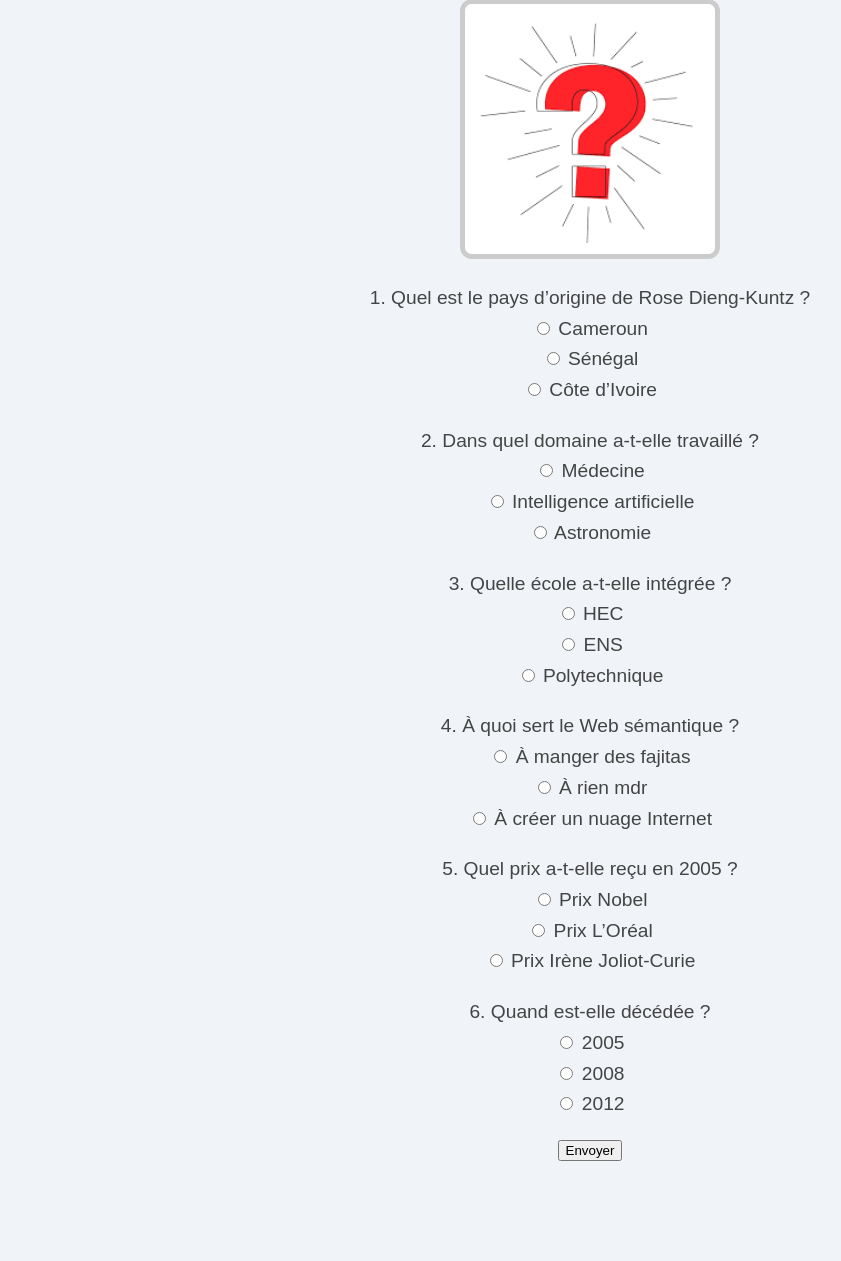
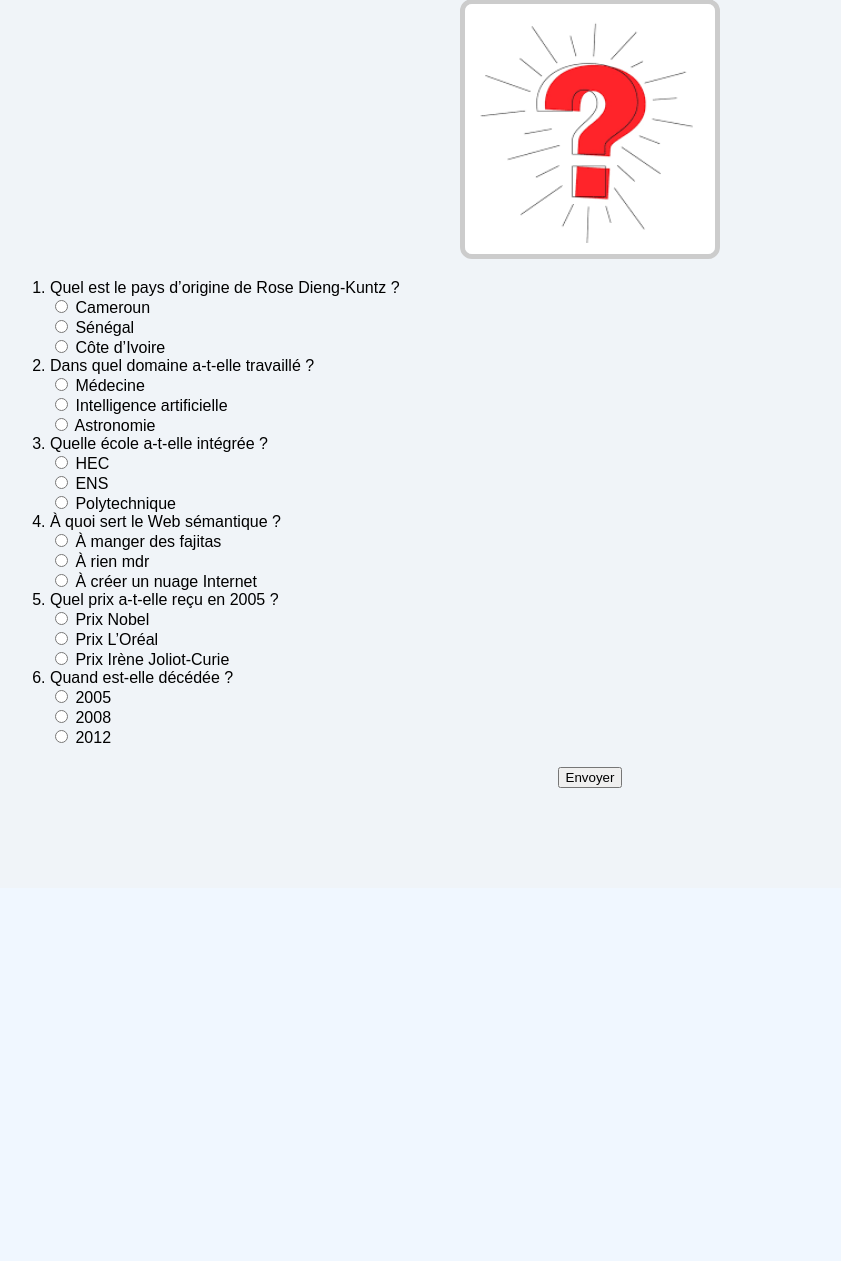
Before and after one commit to capitaine-tornado/rose-dieng-kuntz, a Flask app: page /qcm in a window 1280 px wide. Shown: the part 223-1484 px from the top of the page, without its empty margins (50-891 px from the left). After the commit the page ends 1011 px from the top, so only its background shows below. Run offline with Flask 3, Linux system fonts and the light colour scheme.

Commit message:
Update qcm.html

```diff
--- a/templates/qcm.html
+++ b/templates/qcm.html
@@ -20,35 +20,56 @@
  <img src="{{ url_for('static', filename='question.png') }}" width="300">
 </a>
     <form action="/resultat" method="post">  <!-- définie le qcm -->
-        <p>1. Quel est le pays d’origine de Rose Dieng-Kuntz ?<br>   <!-- question 1 -->
+<ol> <!-- met les chiffres devant les paragraphes qui ici sont des questions -->
+  <li>
+    Quel est le pays d’origine de Rose Dieng-Kuntz ? <!-- question 1 -->
+    <br>
     <input type="radio" name="q1" value="a"> Cameroun<br>
     <input type="radio" name="q1" value="b"> Sénégal<br>
     <input type="radio" name="q1" value="c"> Côte d’Ivoire
-        </p>
-        <p>2. Dans quel domaine a-t-elle travaillé ?<br>   <!-- question 2 -->
+  </li>
+
+  <li>
+    Dans quel domaine a-t-elle travaillé ? <!-- question 2 -->
+    <br>
     <input type="radio" name="q2" value="a"> Médecine<br>
     <input type="radio" name="q2" value="b"> Intelligence artificielle<br>
     <input type="radio" name="q2" value="c"> Astronomie
-        </p>
-        <p>3. Quelle école a-t-elle intégrée ?<br>   <!-- question 3 -->
+  </li>
+
+  <li>
+    Quelle école a-t-elle intégrée ? <!-- question 3 -->
+    <br>
     <input type="radio" name="q3" value="a"> HEC<br>
     <input type="radio" name="q3" value="b"> ENS<br>
     <input type="radio" name="q3" value="c"> Polytechnique
-        </p>
-        <p>4. À quoi sert le Web sémantique ?<br>  <!-- question 4 -->
+  </li>
+
+  <li>
+    À quoi sert le Web sémantique ? <!-- question 4 -->
+    <br>
     <input type="radio" name="q4" value="a"> À manger des fajitas <br>
     <input type="radio" name="q4" value="b"> À rien mdr <br>
     <input type="radio" name="q4" value="c"> À créer un nuage Internet
-        </p>
-        <p>5. Quel prix a-t-elle reçu en 2005 ?<br>  <!-- question 5 -->
+  </li>
+
+  <li>
+    Quel prix a-t-elle reçu en 2005 ? <!-- question 5 -->
+    <br>
     <input type="radio" name="q5" value="a"> Prix Nobel<br>
     <input type="radio" name="q5" value="b"> Prix L’Oréal<br>
     <input type="radio" name="q5" value="c"> Prix Irène Joliot-Curie
-        </p>
-        <p>6. Quand est-elle décédée ?<br>  <!-- question 6 -->
+  </li>
+
+  <li>
+    Quand est-elle décédée ? <!-- question 6 -->
+    <br>
     <input type="radio" name="q6" value="a"> 2005<br>
     <input type="radio" name="q6" value="b"> 2008<br>
     <input type="radio" name="q6" value="c"> 2012
+  </li>
+</ol>
+
         </p>
         <input type="submit" value="Envoyer">  <!-- fait le bouton pour envoyer les résultats -->
     </form>
```
Lines whose indentation alone changed are shown as unchanged.
